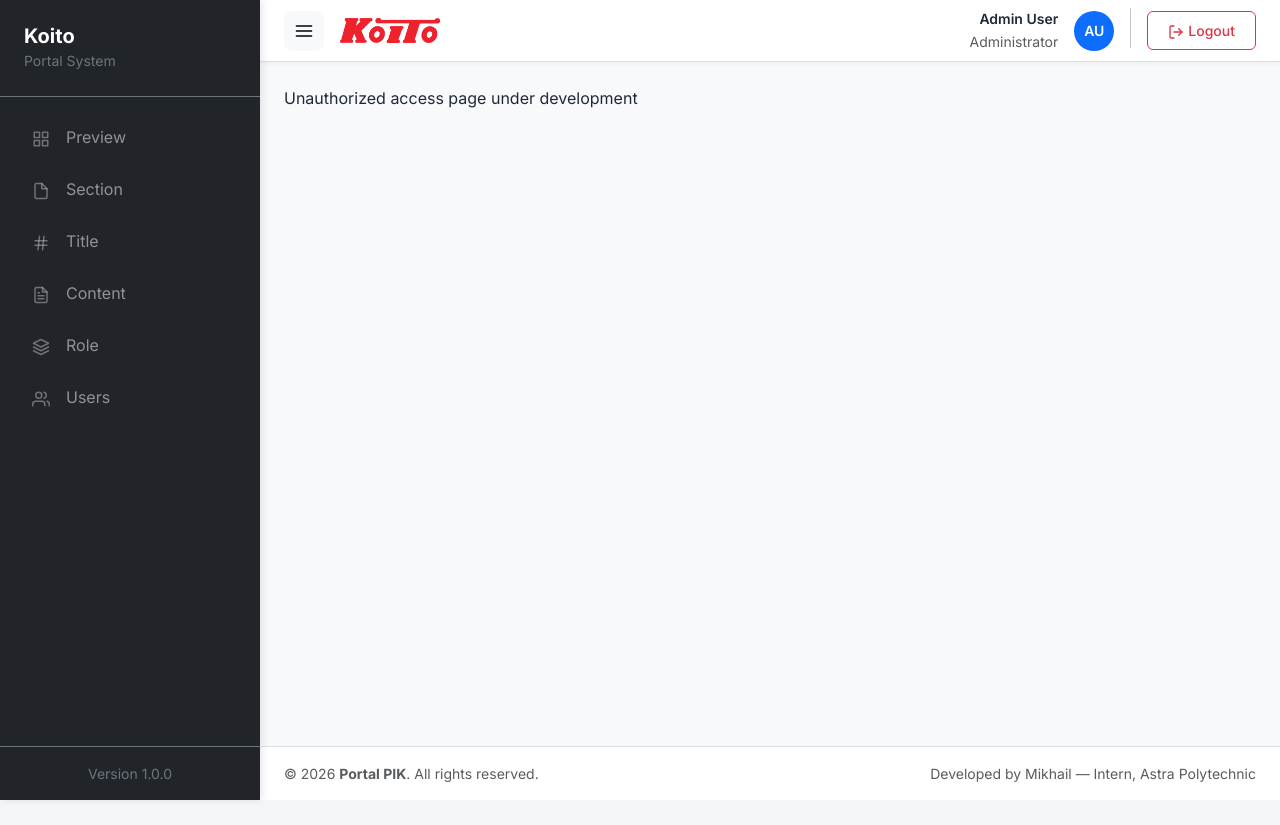
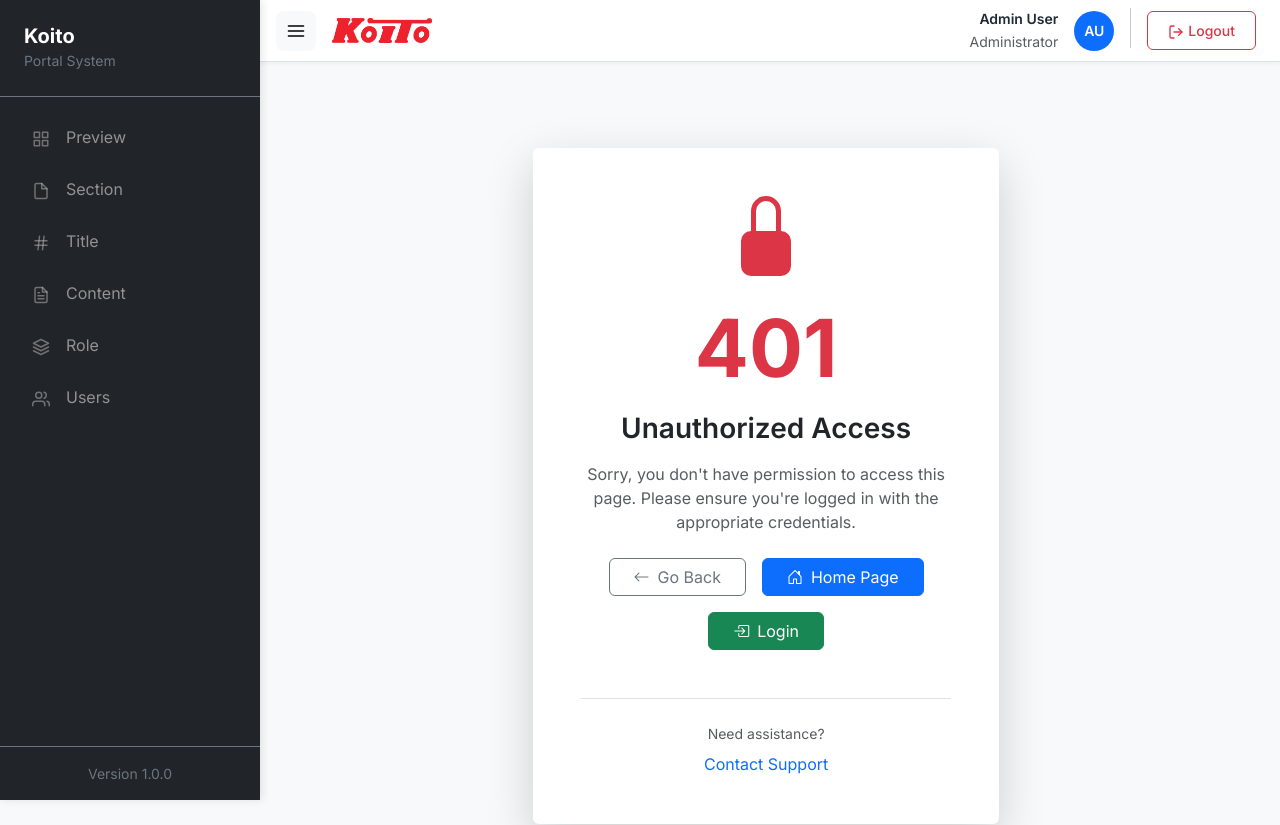
Before and after one commit to mikhaildh20/portal-koito-frontend, a Next.js app: page /pages/auth/unauthorized in a window 1280 px wide. Shown: the top 825 px of the page. Before the commit the page ends 800 px from the top, so only its background shows below. Built offline with nearby package versions, Linux system fonts and the light colour scheme.

Commit message:
09022026

```diff
--- a/src/app/pages/auth/unauthorized/page.js
+++ b/src/app/pages/auth/unauthorized/page.js
@@ -1,3 +1,74 @@
+"use client";
+
+import { useRouter } from "next/navigation";
+
 export default function UnauthorizedPage() {
-  return <div>Unauthorized access page under development</div>;
+  const router = useRouter();
+  return (
+    <div className="min-vh-100 d-flex align-items-center justify-content-center bg-light">
+      <div className="container">
+        <div className="row justify-content-center">
+          <div className="col-md-8 col-lg-6">
+            <div className="card shadow-lg border-0">
+              <div className="card-body text-center p-5">
+                {/* Icon */}
+                <div className="mb-4">
+                  <svg
+                    className="text-danger"
+                    width="80"
+                    height="80"
+                    fill="currentColor"
+                    viewBox="0 0 16 16"
+                  >
+                    <path d="M8 1a2 2 0 0 1 2 2v4H6V3a2 2 0 0 1 2-2zm3 6V3a3 3 0 0 0-6 0v4a2 2 0 0 0-2 2v5a2 2 0 0 0 2 2h6a2 2 0 0 0 2-2V9a2 2 0 0 0-2-2z" />
+                  </svg>
+                </div>
+
+                {/* Error Code */}
+                <h1 className="display-1 fw-bold text-danger mb-3">401</h1>
+
+                {/* Title */}
+                <h2 className="h3 fw-semibold mb-3">Unauthorized Access</h2>
+
+                {/* Description */}
+                <p className="text-muted mb-4">
+                  Sorry, you don't have permission to access this page. Please
+                  ensure you're logged in with the appropriate credentials.
+                </p>
+
+                {/* Action Buttons */}
+                <div className="d-flex gap-3 justify-content-center flex-wrap">
+                  <button
+                    onClick={() => router.back()}
+                    className="btn btn-outline-secondary px-4"
+                  >
+                    <i className="bi bi-arrow-left me-2"></i>
+                    Go Back
+                  </button>
+                  <a href="/pages" className="btn btn-primary px-4">
+                    <i className="bi bi-house-door me-2"></i>
+                    Home Page
+                  </a>
+                  <a href="/pages/auth/login" className="btn btn-success px-4">
+                    <i className="bi bi-box-arrow-in-right me-2"></i>
+                    Login
+                  </a>
+                </div>
+
+                {/* Additional Help */}
+                <div className="mt-5 pt-4 border-top">
+                  <p className="text-muted small mb-2">
+                    Need assistance?
+                  </p>
+                  <a href="/contact" className="text-decoration-none">
+                    Contact Support
+                  </a>
+                </div>
+              </div>
+            </div>
+          </div>
+        </div>
+      </div>
+    </div>
+  );
 }
```
Also changed, not shown: src/app/pages/auth/login/page.js (+96 -1 lines).
